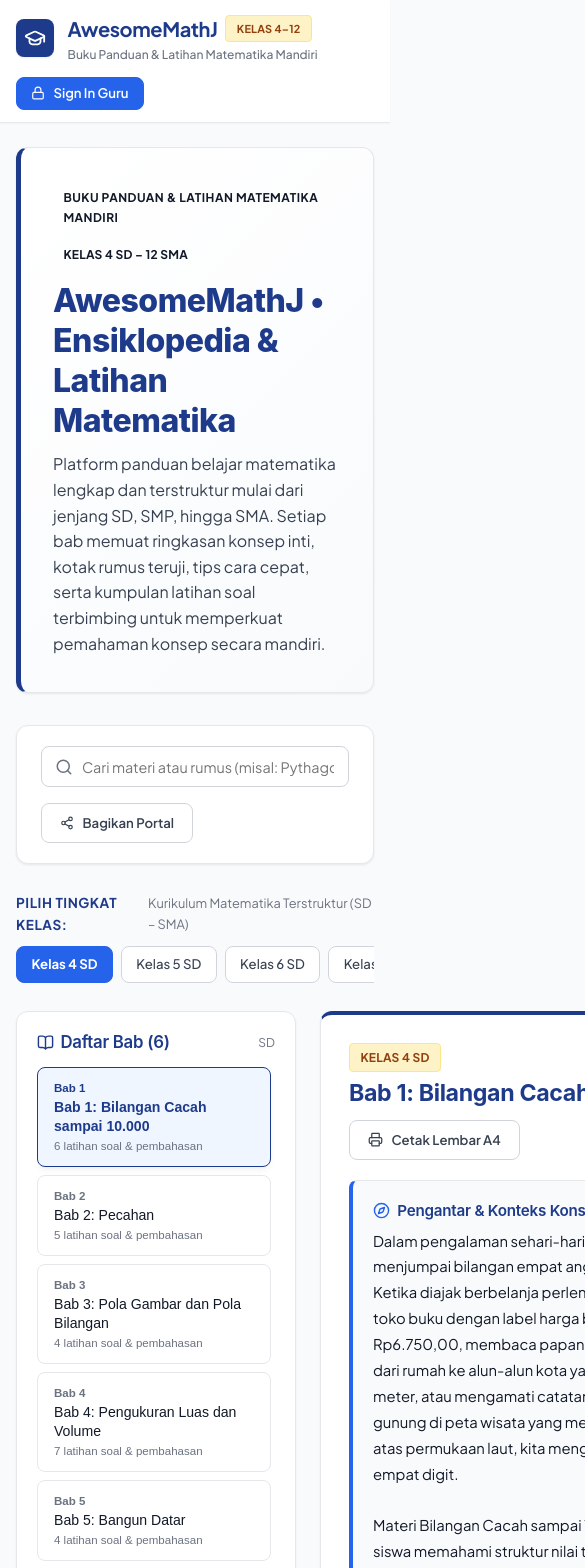
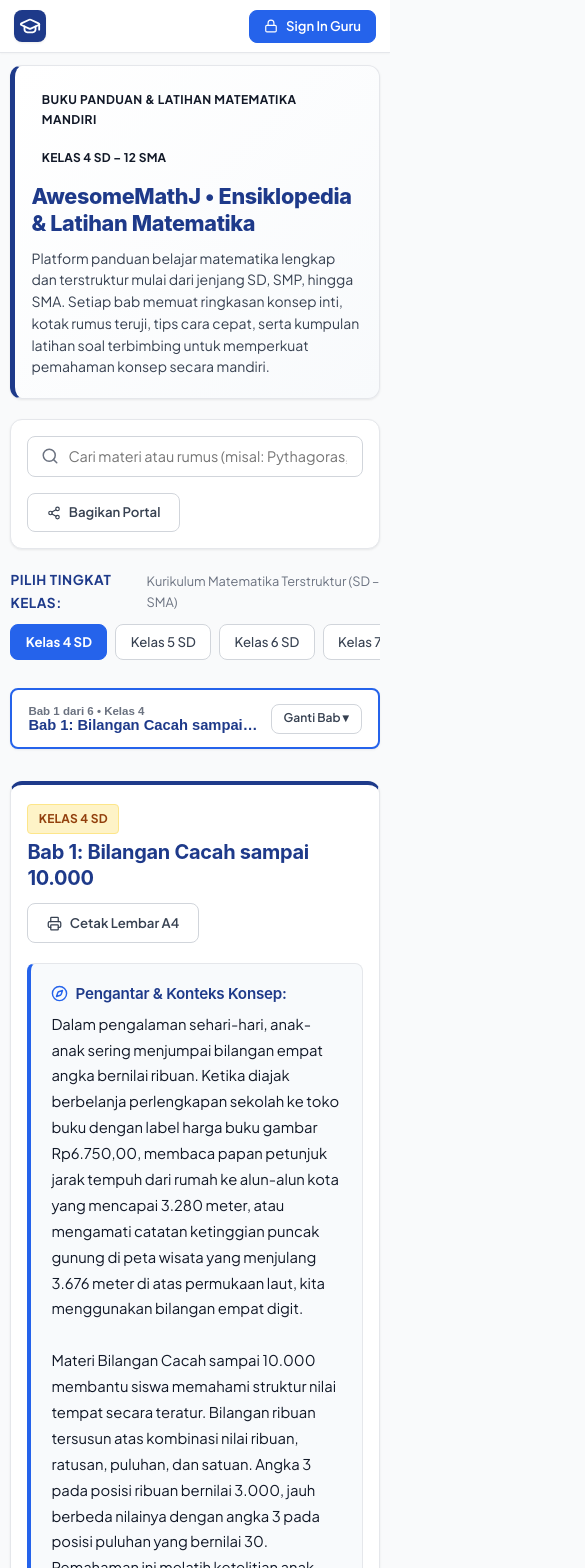
Before and after one commit to BlackCat-cyber-creator/AwesomeMathJ, a React (Vite) app: page / in a window 390 px wide. Shown: the top 1568 px of the page, 585 px wide, since content can reach past the window. Built offline with nearby package versions, Linux system fonts and the light colour scheme.

Commit message:
feat: complete mobile responsive adaptation with collapsible chapter drawer and responsive grid

```diff
--- a/src/components/PublicHandbook.jsx
+++ b/src/components/PublicHandbook.jsx
@@ -42,6 +42,7 @@
   const [selectedAnswers, setSelectedAnswers] = useState({}); // { [qId]: optionKey }
   const [isQuizSubmitted, setIsQuizSubmitted] = useState(false);
   const [copiedLinkNotification, setCopiedLinkNotification] = useState(false);
+  const [isMobileChaptersOpen, setIsMobileChaptersOpen] = useState(false);
 
   // Reset quiz & answers state when switching chapter or grade
   useEffect(() => {
@@ -49,6 +50,7 @@
     setIsQuizSubmitted(false);
     setRevealedSolutions({});
     setRevealedHints({});
+    setIsMobileChaptersOpen(false);
   }, [selectedGrade, selectedChapterId]);
 
   const handleSelectOption = (qId, optionKey) => {
@@ -255,21 +257,12 @@
   };
 
   return (
-    <div style={{ maxWidth: 1240, margin: '0 auto', padding: '1.5rem 1rem 4rem' }}>
+    <div className="handbook-container">
 
       {/* ======================================================== */}
       {/* HERO SECTION: Clean, Independent & Academic             */}
       {/* ======================================================== */}
-      <div
-        className="editorial-card"
-        style={{
-          padding: '2.25rem 2rem',
-          marginBottom: '2rem',
-          background: 'linear-gradient(135deg, #FFFFFF 0%, #F8FAFC 100%)',
-          borderLeft: '5px solid var(--primary-navy)',
-          position: 'relative'
-        }}
-      >
+      <div className="editorial-card handbook-hero">
         <div style={{ maxWidth: 880 }}>
           <div style={{ display: 'flex', alignItems: 'center', gap: '0.6rem', marginBottom: '0.75rem', flexWrap: 'wrap' }}>
             <span className="badge badge-primary" style={{ fontWeight: 700, letterSpacing: '0.04em' }}>
@@ -280,11 +273,11 @@
             </span>
           </div>
 
-          <h1 style={{ color: 'var(--primary-navy)', fontSize: '2rem', lineHeight: 1.25, marginBottom: '0.65rem' }}>
+          <h1 className="handbook-hero-title">
             AwesomeMathJ • Ensiklopedia & Latihan Matematika
           </h1>
 
-          <p style={{ fontSize: '1rem', color: 'var(--text-secondary)', lineHeight: 1.6, margin: 0 }}>
+          <p className="handbook-hero-desc">
             Platform panduan belajar matematika lengkap dan terstruktur mulai dari jenjang SD, SMP, hingga SMA.
             Setiap bab memuat ringkasan konsep inti, kotak rumus teruji, tips cara cepat, serta kumpulan latihan soal
             terbimbing untuk memperkuat pemahaman konsep secara mandiri.
@@ -295,7 +288,7 @@
       {/* ======================================================== */}
       {/* SEARCH BAR & SHARE                                       */}
       {/* ======================================================== */}
-      <div className="editorial-card" style={{ padding: '1.25rem 1.5rem', marginBottom: '1.75rem' }}>
+      <div className="editorial-card handbook-search-card">
         <div style={{ display: 'flex', gap: '1rem', alignItems: 'center', flexWrap: 'wrap' }}>
           {/* Search Input */}
           <div style={{ flex: '1 1 320px', position: 'relative' }}>
@@ -412,7 +405,7 @@
           </span>
         </div>
 
-        <div style={{ display: 'flex', gap: '0.5rem', overflowX: 'auto', paddingBottom: '0.5rem' }}>
+        <div className="handbook-grade-pills">
           {CURRICULUM_DATA.map((gradeObj) => {
             const isSelected = Number(selectedGrade) === gradeObj.grade;
             const label = `Kelas ${gradeObj.grade} ${gradeObj.level}`;
@@ -427,12 +420,12 @@
                     setSelectedChapterId(gradeObj.chapters[0].id);
                   }
                   setSelectedTrackFilter("ALL");
+                  setIsMobileChaptersOpen(false);
                 }}
-                className={`btn ${isSelected ? 'btn-royal' : 'btn-outline'}`}
+                className={`btn ${isSelected ? 'btn-royal' : 'btn-outline'} handbook-grade-btn`}
                 style={{
                   padding: '0.5rem 0.9rem',
                   fontSize: '0.825rem',
-                  whiteSpace: 'nowrap',
                   fontWeight: isSelected ? 700 : 500
                 }}
               >
@@ -483,10 +476,31 @@
       {/* ======================================================== */}
       {/* MAIN CHAPTER EXPLORER LAYOUT                             */}
       {/* ======================================================== */}
-      <div style={{ display: 'grid', gridTemplateColumns: 'minmax(280px, 340px) 1fr', gap: '1.5rem', alignItems: 'start' }}>
+      <div className="handbook-explorer-grid">
+
+        {/* MOBILE QUICK CHAPTER BAR (Visible on mobile/tablet screens) */}
+        <div className="mobile-chapter-bar">
+          <button
+            type="button"
+            className="mobile-chapter-btn"
+            onClick={() => setIsMobileChaptersOpen(!isMobileChaptersOpen)}
+          >
+            <div style={{ textAlign: 'left', flex: 1, minWidth: 0 }}>
+              <div style={{ fontSize: '0.72rem', color: 'var(--text-muted)', fontWeight: 600 }}>
+                Bab {displayedChapters.findIndex(c => c.id === currentChapter?.id) + 1} dari {displayedChapters.length} • Kelas {currentGradeData.grade}
+              </div>
+              <div style={{ fontSize: '0.92rem', fontWeight: 800, color: 'var(--primary-navy)', whiteSpace: 'nowrap', overflow: 'hidden', textOverflow: 'ellipsis' }}>
+                {currentChapter?.title}
+              </div>
+            </div>
+            <span className="btn btn-outline" style={{ fontSize: '0.75rem', padding: '0.35rem 0.75rem', flexShrink: 0 }}>
+              {isMobileChaptersOpen ? "Tutup Bab ▴" : "Ganti Bab ▾"}
+            </span>
+          </button>
+        </div>
 
         {/* LEFT COLUMN: CHAPTERS LIST */}
-        <div className="editorial-card" style={{ padding: '1.25rem' }}>
+        <div className={`editorial-card chapter-sidebar-wrapper ${isMobileChaptersOpen ? 'mobile-open' : ''}`} style={{ padding: '1.25rem' }}>
           <div style={{ display: 'flex', justifyContent: 'space-between', alignItems: 'center', marginBottom: '0.85rem' }}>
             <h3 style={{ fontSize: '1.05rem', color: 'var(--primary-navy)', display: 'flex', alignItems: 'center', gap: '0.4rem' }}>
               <BookOpen size={17} />
@@ -506,7 +520,10 @@
                 <button
                   key={chapter.id}
                   id={`btn-select-chapter-${chapter.id}`}
-                  onClick={() => setSelectedChapterId(chapter.id)}
+                  onClick={() => {
+                    setSelectedChapterId(chapter.id);
+                    setIsMobileChaptersOpen(false);
+                  }}
                   style={{
                     display: 'flex',
                     flexDirection: 'column',
@@ -545,9 +562,9 @@
 
         {/* RIGHT COLUMN: CHAPTER CONTENT & QUESTIONS */}
         {currentChapter ? (
-          <div>
+          <div className="chapter-content-wrapper">
             {/* CHAPTER HEADER BANNER */}
-            <div className="editorial-card" style={{ padding: '1.75rem', marginBottom: '1.5rem', borderTop: '4px solid var(--primary-navy)' }}>
+            <div className="editorial-card chapter-header-banner">
               <div style={{ display: 'flex', justifyContent: 'space-between', alignItems: 'flex-start', flexWrap: 'wrap', gap: '0.75rem', marginBottom: '0.85rem' }}>
                 <div>
                   <div style={{ display: 'flex', gap: '0.5rem', alignItems: 'center', marginBottom: '0.35rem', flexWrap: 'wrap' }}>
@@ -560,7 +577,7 @@
                       </span>
                     )}
                   </div>
-                  <h2 style={{ color: 'var(--primary-navy)', fontSize: '1.45rem', marginTop: '0.25rem' }}>
+                  <h2 className="chapter-banner-title">
                     {currentChapter.title}
                   </h2>
                 </div>
@@ -735,7 +752,7 @@
                 const isHintOpen = !!revealedHints[q.id];
 
                 return (
-                  <div key={q.id} className="editorial-card" style={{ padding: '1.5rem', position: 'relative' }}>
+                  <div key={q.id} className="editorial-card question-card">
                     {/* Question Header */}
                     <div style={{ display: 'flex', justifyContent: 'space-between', alignItems: 'center', marginBottom: '0.75rem', flexWrap: 'wrap', gap: '0.5rem' }}>
                       <div style={{ display: 'flex', alignItems: 'center', gap: '0.5rem' }}>
@@ -775,7 +792,7 @@
                     <QuestionVisual question={q} />
 
                     {/* Interactive Options List (Clickable A, B, C, D) */}
-                    <div style={{ display: 'grid', gridTemplateColumns: 'repeat(auto-fit, minmax(240px, 1fr))', gap: '0.65rem', marginBottom: '0.75rem' }}>
+                    <div className="question-options-grid">
                       {q.options.map((opt) => {
                         const isSelected = selectedAnswers[q.id] === opt.key;
                         const isCorrectKey = opt.key === q.correctAnswer;
@@ -1004,22 +1021,7 @@
               {/* ======================================================== */}
               {currentChapter.questions && currentChapter.questions.length > 0 && (
                 !isQuizSubmitted ? (
-                  <div
-                    className="editorial-card"
-                    style={{
-                      padding: '1.5rem',
-                      marginTop: '1.5rem',
-                      backgroundColor: '#FFFFFF',
-                      border: '2px solid var(--border-subtle)',
-                      borderRadius: 'var(--radius-md)',
-                      display: 'flex',
-                      alignItems: 'center',
-                      justifyContent: 'space-between',
-                      flexWrap: 'wrap',
-                      gap: '1rem',
-                      boxShadow: '0 4px 14px rgba(0,0,0,0.04)'
-                    }}
-                  >
+                  <div className="editorial-card quiz-bottom-panel">
                     <div>
                       <div style={{ display: 'flex', alignItems: 'center', gap: '0.55rem', marginBottom: '0.35rem' }}>
                         <span style={{ fontWeight: 800, fontSize: '1.05rem', color: 'var(--primary-navy)' }}>
@@ -1074,18 +1076,14 @@
                   </div>
                 ) : (
                   <div
-                    className="editorial-card"
+                    className="editorial-card quiz-result-card"
                     style={{
-                      padding: '1.75rem 2rem',
-                      marginTop: '1.5rem',
                       background: quizScore >= 80
                         ? 'linear-gradient(135deg, #F0FDF4 0%, #DCFCE7 100%)'
                         : quizScore >= 60
                           ? 'linear-gradient(135deg, #EFF6FF 0%, #DBEAFE 100%)'
                           : 'linear-gradient(135deg, #FFFBEB 0%, #FEF3C7 100%)',
                       border: `2px solid ${quizScore >= 80 ? 'var(--status-emerald)' : quizScore >= 60 ? 'var(--primary-blue)' : '#F59E0B'}`,
-                      borderRadius: 'var(--radius-md)',
-                      boxShadow: '0 4px 16px rgba(0,0,0,0.06)'
                     }}
                   >
                     <div style={{ display: 'flex', justifyContent: 'space-between', alignItems: 'center', flexWrap: 'wrap', gap: '1.25rem' }}>
--- a/src/index.css
+++ b/src/index.css
@@ -619,27 +619,310 @@
   }
 }
 
-/* Responsive adjustments */
+/* ==========================================================================
+   GLOBAL RESPONSIVE & MOBILE ADAPTATION STYLES
+   ========================================================================== */
+
+/* Prevent horizontal body overflow on mobile */
+html, body {
+  overflow-x: hidden;
+  max-width: 100vw;
+  width: 100%;
+}
+
+/* Ensure all images and SVGs scale down proportionally */
+img, svg {
+  max-width: 100%;
+  height: auto;
+}
+
+/* KaTeX horizontal scroll containment for mobile math formulas */
+.katex-display {
+  overflow-x: auto !important;
+  overflow-y: hidden !important;
+  max-width: 100% !important;
+  padding: 0.4rem 0 !important;
+  margin: 0.5rem 0 !important;
+  -webkit-overflow-scrolling: touch;
+}
+
+.katex {
+  max-width: 100%;
+}
+
+/* Handbook Core Layout Classes */
+.handbook-container {
+  max-width: 1240px;
+  margin: 0 auto;
+  padding: 1.5rem 1rem 4rem;
+  width: 100%;
+}
+
+.handbook-hero {
+  padding: 2.25rem 2rem;
+  margin-bottom: 1.75rem;
+  background: linear-gradient(135deg, #FFFFFF 0%, #F8FAFC 100%);
+  border-left: 5px solid var(--primary-navy);
+  position: relative;
+}
+
+.handbook-hero-title {
+  color: var(--primary-navy);
+  font-size: 2rem;
+  line-height: 1.25;
+  margin-bottom: 0.65rem;
+}
+
+.handbook-hero-desc {
+  font-size: 1rem;
+  color: var(--text-secondary);
+  line-height: 1.6;
+  margin: 0;
+}
+
+.handbook-search-card {
+  padding: 1.25rem 1.5rem;
+  margin-bottom: 1.5rem;
+}
+
+.handbook-grade-pills {
+  display: flex;
+  gap: 0.5rem;
+  overflow-x: auto;
+  padding-bottom: 0.5rem;
+  -webkit-overflow-scrolling: touch;
+}
+
+.handbook-grade-pills::-webkit-scrollbar {
+  height: 4px;
+}
+.handbook-grade-pills::-webkit-scrollbar-thumb {
+  background-color: var(--border-medium);
+  border-radius: 4px;
+}
+
+.handbook-grade-btn {
+  flex-shrink: 0;
+  white-space: nowrap;
+}
+
+/* Handbook Explorer 2-Column Grid (Desktop) vs 1-Column (Mobile) */
+.handbook-explorer-grid {
+  display: grid;
+  grid-template-columns: minmax(280px, 320px) 1fr;
+  gap: 1.5rem;
+  align-items: start;
+}
+
+.chapter-sidebar-wrapper {
+  display: block;
+}
+
+.mobile-chapter-bar {
+  display: none;
+}
+
+.chapter-content-wrapper {
+  min-width: 0; /* Prevents flex/grid children from overflowing */
+}
+
+.chapter-header-banner {
+  padding: 1.75rem;
+  margin-bottom: 1.5rem;
+  border-top: 4px solid var(--primary-navy);
+}
+
+.chapter-banner-title {
+  color: var(--primary-navy);
+  font-size: 1.45rem;
+  margin-top: 0.25rem;
+  line-height: 1.3;
+}
+
+.question-card {
+  padding: 1.5rem;
+  position: relative;
+}
+
+.question-options-grid {
+  display: grid;
+  grid-template-columns: repeat(auto-fit, minmax(240px, 1fr));
+  gap: 0.65rem;
+  margin-bottom: 0.75rem;
+}
+
+.quiz-bottom-panel {
+  padding: 1.5rem;
+  margin-top: 1.5rem;
+  background-color: #FFFFFF;
+  border: 2px solid var(--border-subtle);
+  border-radius: var(--radius-md);
+  display: flex;
+  align-items: center;
+  justify-content: space-between;
+  flex-wrap: wrap;
+  gap: 1rem;
+  box-shadow: 0 4px 14px rgba(0,0,0,0.04);
+}
+
+.quiz-result-card {
+  padding: 1.75rem 2rem;
+  margin-top: 1.5rem;
+  border-radius: var(--radius-md);
+  box-shadow: 0 4px 16px rgba(0,0,0,0.06);
+}
+
+/* ==========================================================================
+   MOBILE & TABLET BREAKPOINTS (< 960px and < 768px)
+   ========================================================================== */
+@media (max-width: 960px) {
+  .handbook-explorer-grid {
+    grid-template-columns: 1fr;
+    gap: 1rem;
+  }
+
+  .mobile-chapter-bar {
+    display: block;
+    margin-bottom: 1rem;
+  }
+
+  .mobile-chapter-btn {
+    width: 100%;
+    display: flex;
+    align-items: center;
+    justify-content: space-between;
+    gap: 0.75rem;
+    padding: 0.85rem 1rem;
+    background: #FFFFFF;
+    border: 2px solid var(--primary-blue);
+    border-radius: var(--radius-sm);
+    cursor: pointer;
+    box-shadow: var(--shadow-subtle);
+    transition: all 0.15s ease;
+  }
+
+  .chapter-sidebar-wrapper {
+    display: none;
+  }
+
+  .chapter-sidebar-wrapper.mobile-open {
+    display: block;
+    margin-bottom: 1.25rem;
+    animation: fadeInDown 0.2s ease-out;
+  }
+
+  @keyframes fadeInDown {
+    from { opacity: 0; transform: translateY(-8px); }
+    to { opacity: 1; transform: translateY(0); }
+  }
+}
+
 @media (max-width: 768px) {
   .top-navbar {
-    padding: 0.75rem 1rem;
+    padding: 0.6rem 0.85rem;
   }
 
   .nav-container {
-    flex-direction: column;
-    gap: 0.75rem;
-    align-items: stretch;
+    flex-direction: row;
+    justify-content: space-between;
+    align-items: center;
+    gap: 0.5rem;
   }
 
-  .nav-pill-group {
-    width: 100%;
-    justify-content: center;
+  .brand-logo {
+    gap: 0.6rem;
   }
 
-  .nav-pill {
-    flex: 1;
-    justify-content: center;
-    font-size: 0.8rem;
-    padding: 0.5rem 0.6rem;
+  .brand-icon-wrapper {
+    width: 32px;
+    height: 32px;
+  }
+
+  .brand-logo span {
+    font-size: 1.1rem !important;
+  }
+
+  .brand-logo div:last-child {
+    display: none; /* Hide subtitle to keep header compact on mobile */
+  }
+
+  .handbook-container {
+    padding: 0.75rem 0.65rem 3rem;
+  }
+
+  .editorial-card {
+    padding: 1.1rem 1rem !important;
+  }
+
+  .handbook-hero {
+    padding: 1.25rem 1rem !important;
+    margin-bottom: 1.25rem;
+  }
+
+  .handbook-hero-title {
+    font-size: 1.35rem !important;
+  }
+
+  .handbook-hero-desc {
+    font-size: 0.875rem !important;
+    line-height: 1.55;
+  }
+
+  .handbook-search-card {
+    padding: 1rem !important;
+    margin-bottom: 1.25rem;
+  }
+
+  .chapter-header-banner {
+    padding: 1.15rem 1rem !important;
+    margin-bottom: 1.25rem;
+  }
+
+  .chapter-banner-title {
+    font-size: 1.25rem !important;
+  }
+
+  .question-card {
+    padding: 1.1rem 0.85rem !important;
+  }
+
+  .question-options-grid {
+    grid-template-columns: 1fr !important;
+    gap: 0.5rem;
+  }
+
+  .quiz-bottom-panel {
+    padding: 1.25rem 1rem !important;
+    flex-direction: column !important;
+    align-items: stretch !important;
+  }
+
+  .quiz-bottom-panel > div:last-child {
+    flex-direction: column !important;
+    width: 100% !important;
+  }
+
+  .quiz-bottom-panel button {
+    width: 100% !important;
+    justify-content: center !important;
+  }
+
+  .quiz-result-card {
+    padding: 1.25rem 1rem !important;
+  }
+
+  .quiz-result-card > div {
+    flex-direction: column !important;
+    align-items: stretch !important;
+  }
+
+  .quiz-result-card > div > div:last-child {
+    flex-direction: column !important;
+    width: 100% !important;
+  }
+
+  .quiz-result-card button {
+    width: 100% !important;
+    justify-content: center !important;
   }
 }
```
